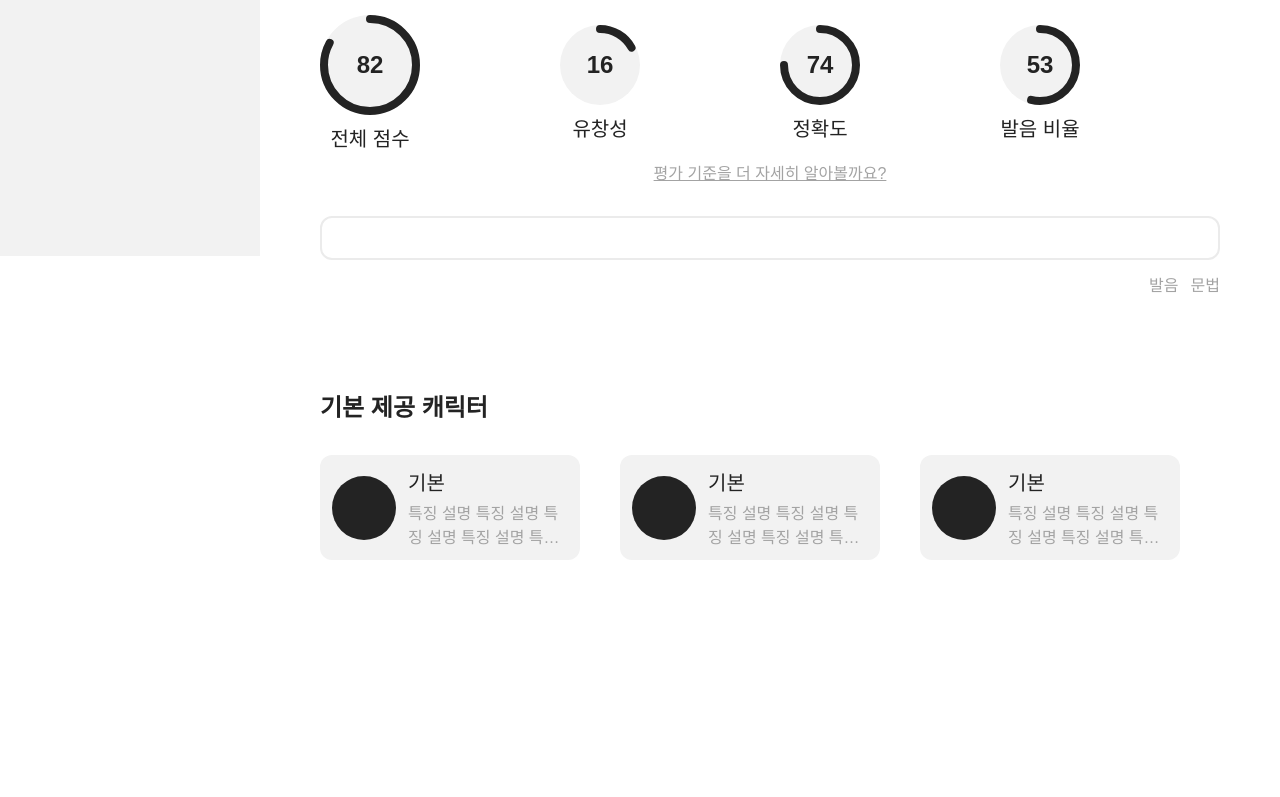
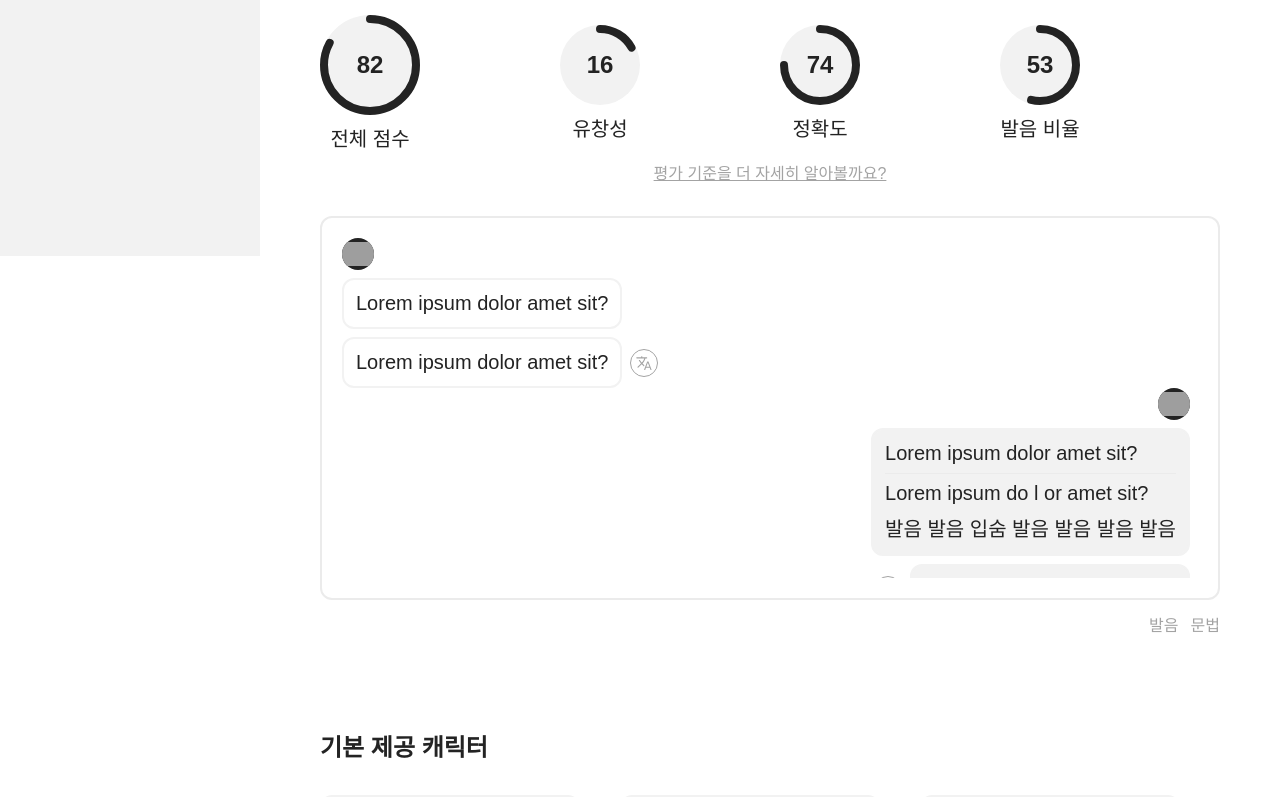
Before and after one commit to zegiha/tomo-frontend, a React (Vite) app: page / in a window 1280 px wide. Shown: the part 544-1341 px from the top of the page. Before the commit the page ends 1150 px from the top, so only its background shows below. Built offline with nearby package versions, Linux system fonts and the light colour scheme; grey boxes are pictures that could not be loaded; a web font is replaced by a local one.

Commit message:
design: report, home LastReport components  ||  proceeding: report page

```diff
--- a/src/components/report/ReportChat.tsx
+++ b/src/components/report/ReportChat.tsx
@@ -1,11 +1,52 @@
 import {Col12, Col20} from "@components/atomic/rowAndColumns/Col.tsx";
 import {Row12} from "@components/atomic/rowAndColumns/Row.tsx";
+import ChatBox from "@components/chat/ChatBox.tsx";
+
+const chatData = [
+  {
+    isMine: false,
+    profileImgUrl: "https://r2.etty.dev/bb.jpg",
+    messages: [
+      {
+        id: "1",
+        formattedText: "Lorem ipsum dolor amet sit?",
+      },
+      {
+        id: "2",
+        formattedText: "Lorem ipsum dolor amet sit?",
+      }
+    ]
+  },
+  {
+    isMine: true,
+    profileImgUrl: "https://r2.etty.dev/bb.jpg",
+    messages: [
+      {
+        id: "1",
+        formattedText: "Lorem ipsum dolor amet sit?",
+        formattedCorrectText: "Lorem ipsum do l or amet sit?",
+        formattedCorrectPronounceText: "발음 발음 입숨 발음 발음 발음 발음",
+      },
+      {
+        id: "2",
+        formattedText: "Lorem ipsum dolor amet sit?",
+      }
+    ]
+  },
+]
 
 function ReportChat() {
   return (
     <Col12 width="100%">
-      <Col20 width="100%" border="2px solid var(--gray600)" borderBottom="2px solid var(--gray600)" padding="20px" borderRadius={12}>
-        {/*chatboxs*/}
+      <Col20 width="100%" border="2px solid var(--gray600)" borderBottom="2px solid var(--gray600)" padding="20px 8px 20px 20px" borderRadius={12}>
+        <div style={{maxHeight: "340px", overflowY: "scroll", paddingRight: "20px"}}>
+          {chatData.map((v, i) =>
+            <ChatBox key={i} isMine={v.isMine} profileImgUrl={v.profileImgUrl} messages={v.messages}/>
+          )}
+          {chatData.map((v, i) =>
+            <ChatBox key={i} isMine={v.isMine} profileImgUrl={v.profileImgUrl} messages={v.messages}/>
+          )}
+        </div>
       </Col20>
       <Row12 width="100%" justifyContent="end">
         <span className="text-m-16" style={{color: "var(--gray800)"}}>발음</span>
```
